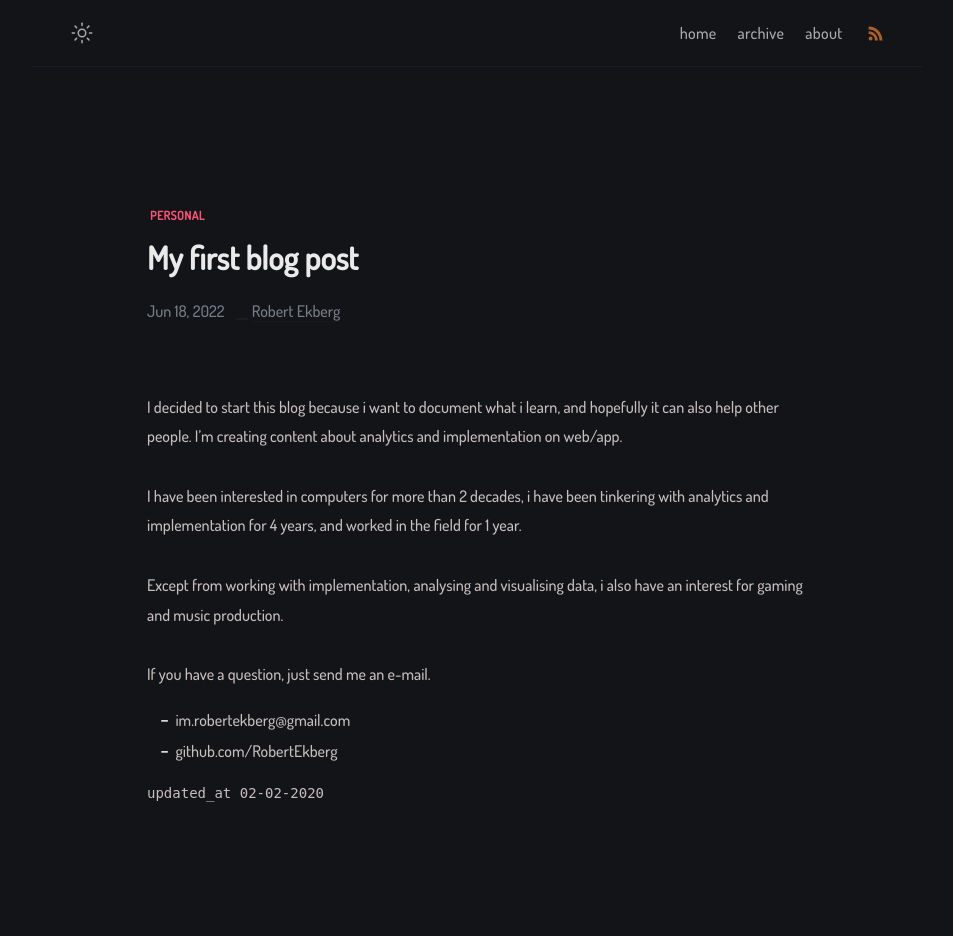
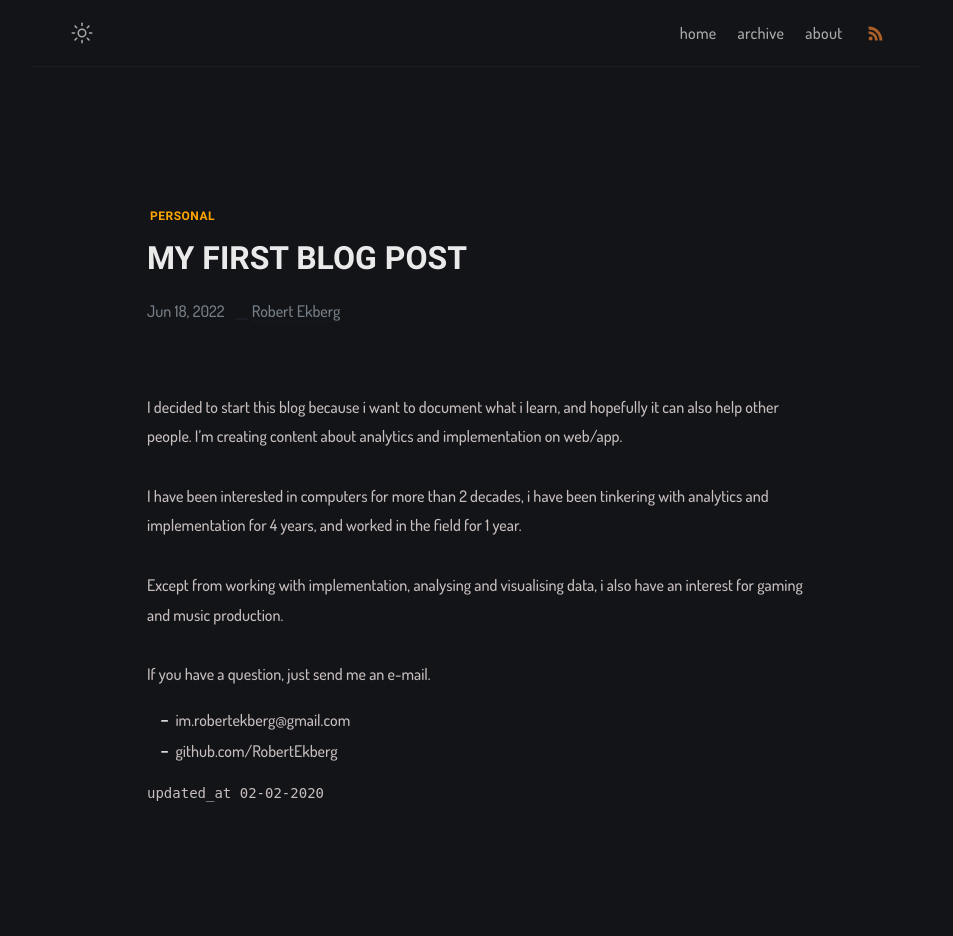
Before and after one commit to RobertEkberg/robertekberg.github.io, a Jekyll site: the page built from _posts/my-first-blog-post/2020-01-25-my-first-blog-post.md, in a window 1280 px wide. Shown: the whole page, without its empty margins (163-1116 px from the left). Built offline with Jekyll 4.4.1, drawn with Linux system fonts in a browser that asks for light colours; some web fonts are replaced.

Commit message:
scss fixes

```diff
--- a/_sass/klise/_post.scss
+++ b/_sass/klise/_post.scss
@@ -16,6 +16,8 @@
     letter-spacing: 0.5px;
 
     .tag {
+      font-family: roboto;
+      color: orange !important;
       font-weight: $bold-weight;
       font-size: $small-font-size - 2;
 
@@ -26,6 +28,8 @@
   }
 
   .header-title {
+    font-family: roboto;
+    text-transform:uppercase;
     font-size: 2em;
     line-height: 1.2;
     margin-top: 10px;
```
